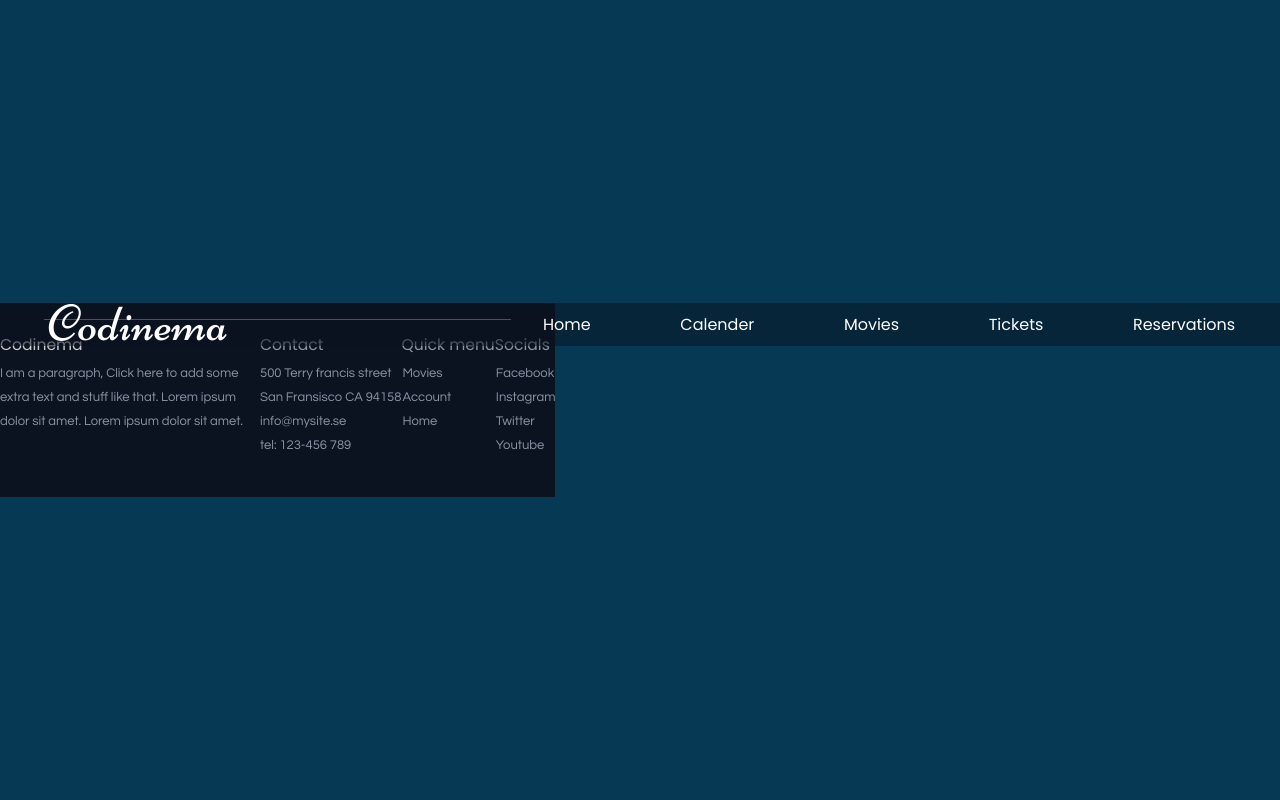
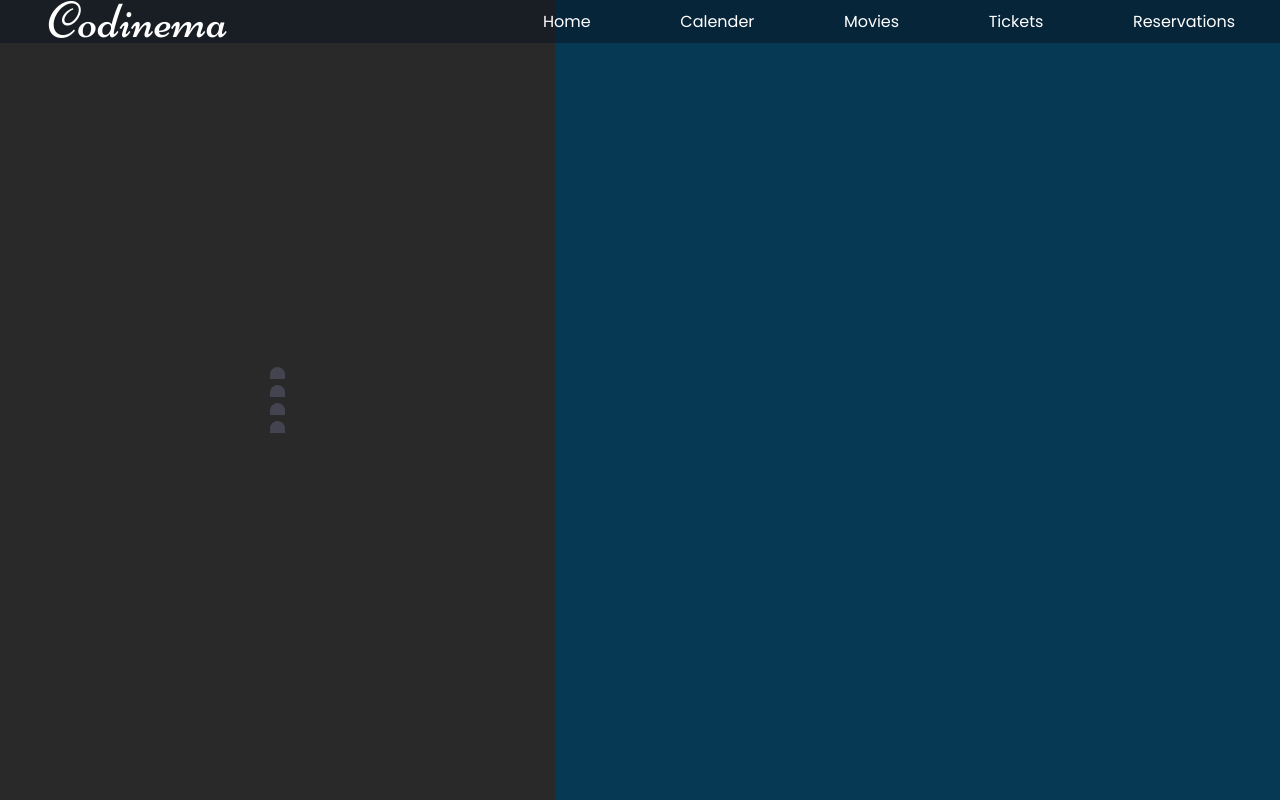
Before and after one commit to RogeSocial/cinema-project, a React (Vite) app in the folder client/: page /seats in a window 1280 px wide. Shown: the top 800 px of the page. Built offline with nearby package versions, Linux system fonts and the light colour scheme; a web font is replaced by a local one.

Commit message:
seat-reserve

```diff
--- /dev/null
+++ b/client/src/CSS/seats.css
@@ -0,0 +1,5 @@
+section {
+    display: flex;
+    justify-content: center;
+    align-items: center;
+}
--- a/client/src/components/Reserve.jsx
+++ b/client/src/components/Reserve.jsx
@@ -2,6 +2,12 @@ import React, { useState } from "react";
 import '../CSS/reserve.css'
 
 export default function() {
+
+    useState()
+
+
+
+
     return (
       <section className="section-seatPicker">
 
@@ -24,12 +30,12 @@ export default function() {
 
 
 
-        <div className="container">
+        <div className="container" >
         <div className="screen"></div>
             <div className="row">
                 <div className="seat occupied"></div>
                 <div className="seat occupied"></div>
-                <div className="seat"></div>
+                <div className="seat" ></div>
                 <div className="seat occupied"></div>
                 <div className="seat"></div>
                 <div className="seat occupied"></div>
@@ -77,7 +83,7 @@ export default function() {
                 <div className="seat"></div>
             </div>
             <div className="row">
-                <div className="seat"></div>
+                <div className="seat" classname="occuopied"></div>
                 <div className="seat"></div>
                 <div className="seat"></div>
                 <div className="seat"></div>
--- /dev/null
+++ b/client/src/components/Seats.jsx
@@ -0,0 +1,35 @@
+import React, { useState } from "react";
+
+export default function() {
+
+    const [seats, setSeats] = useState([
+        {nr: 1, selected: false, available: true},
+        {nr: 2, selected: false, available: true},
+        {nr: 3, selected: false, available: true},
+        {nr: 4, selected: false, available: true}]);
+
+        const handleClick = (event) => {
+
+            let element = event.target;
+            if (!element.selected) {
+                element.classList.add("selected")
+                element.selected = true;
+            } else if (element.selected) {
+                element.classList.remove('selected')
+                element.selected = false;
+            }
+                console.log(element.selected)
+        }
+
+    return(
+    <section>
+
+
+                 {seats.map((seat) => (
+        <div className="seat-list" key={seat.id}>
+  <div className="seat" id={seat.id} onClick={handleClick}></div>
+        </div>
+      ))}
+
+    </section>)
+}
--- a/client/src/main.jsx
+++ b/client/src/main.jsx
@@ -18,6 +18,7 @@ import Tickets from './components/Tickets'
 import Reservations from './components/Reservations';
 import Seatpicker from './components/Reserve';
 import Reserve from './components/Reserve'
+import Seats from './components/Seats'
 ReactDOM.createRoot(document.getElementById('root')).render(
   <React.StrictMode>
 
@@ -32,6 +33,7 @@ ReactDOM.createRoot(document.getElementById('root')).render(
               <Route path="tickets" element={<Tickets/>} />
               <Route path="reservations" element={<Reservations/>} />
               <Route path="reserve" element={<Reserve/>} />
+              <Route path="seats" element={<Seats/>} />
 
           </Routes>
           <Footer />
--- a/client/src/styles.css
+++ b/client/src/styles.css
@@ -5,3 +5,4 @@
 @import "CSS/movies.css";
 @import "CSS/tickets.css";
 @import "CSS/reservations.css";
+@import "CSS/seats.css"
```
